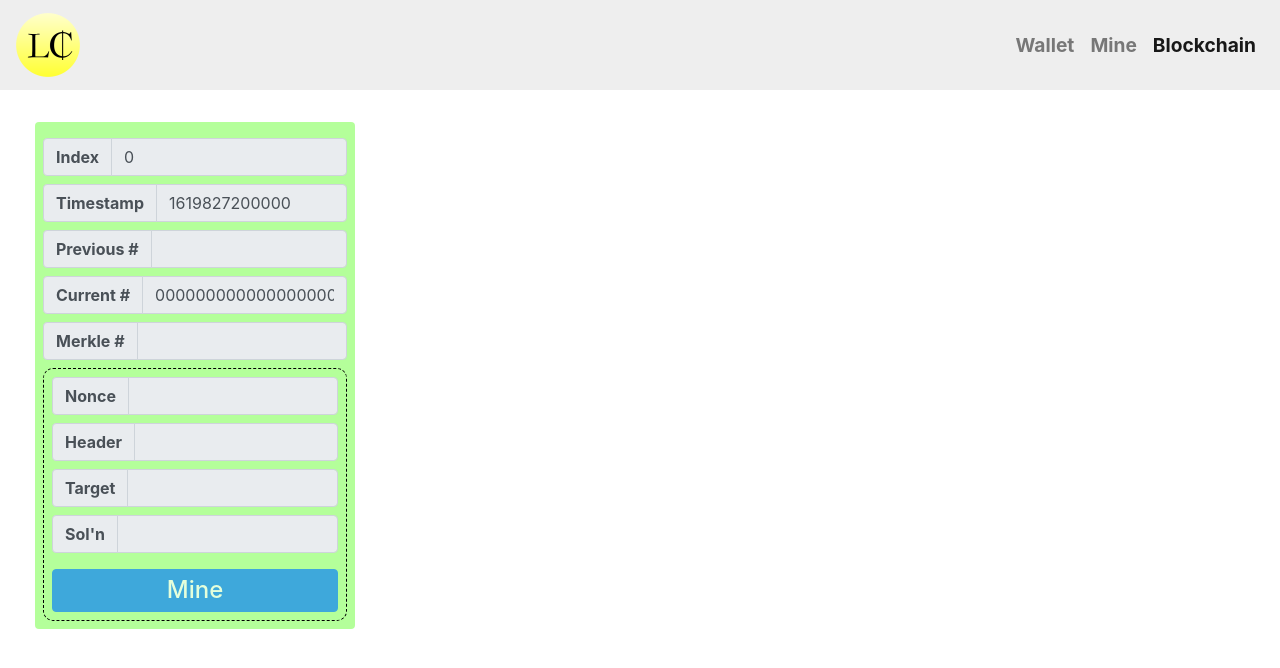
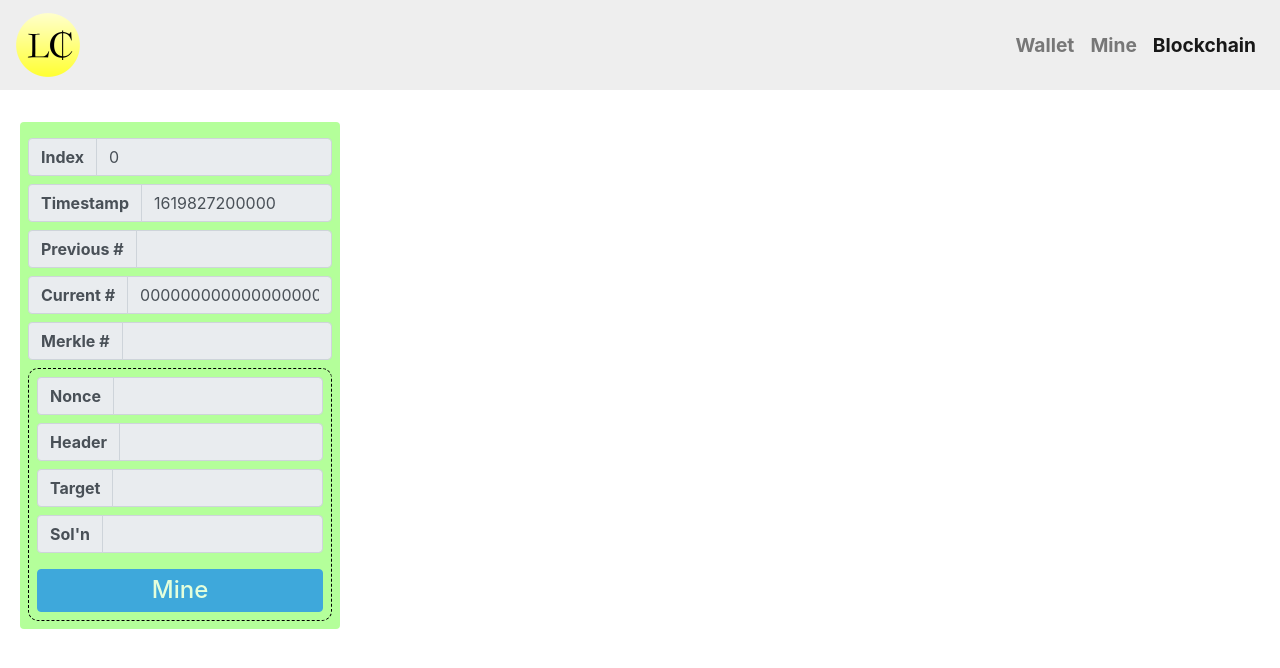
Before and after one commit to lbragile/LibraCoin, a React (Create React App) app: page /LibraCoin/blockchain in a window 1280 px wide. Shown: the top 668 px of the page. Built offline with nearby package versions, Linux system fonts and the light colour scheme.

Commit message:
fixed styling issue in transaction list in blockchain view. Need to disabled merkle root edits in block and only change when transaction items change (propagate the change also)

```diff
--- a/src/components/Block/Block.tsx
+++ b/src/components/Block/Block.tsx
@@ -53,7 +53,7 @@ export default function Block({ details }: { details: IBlock }): JSX.Element {
         currHash,
         transactions: state.chain[i].transactions,
         merkleRoot,
-        valid: skipFirstUpdate ? i === index : false,
+        valid: skipFirstUpdate ? i === index : false
       };
 
       prevHash = currHash; // next block's prevHash is this block's currHash
@@ -63,7 +63,7 @@ export default function Block({ details }: { details: IBlock }): JSX.Element {
   }
 
   return (
-    <div className="col">
+    <div className="flex-column">
       <div className={"block my-3 mx-1 p-2 rounded " + (isValid ? "valid-block" : "invalid-block")}>
         <Form>
           <InputGroup className="my-2">
--- a/src/components/Block/BlockTrans.tsx
+++ b/src/components/Block/BlockTrans.tsx
@@ -7,14 +7,12 @@ import { calculateMerkleTreeFormation } from "../../utils/merkleTree";
 import "./Block.css";
 
 type TChange = "from" | "to" | "message" | "amount";
-
-export default function BlockTrans({
-  block,
-  setMerkleRoot,
-}: {
+interface IBlockTrans {
   block: IBlock;
   setMerkleRoot: (arg: string) => void;
-}): JSX.Element {
+}
+
+export default function BlockTrans({ block, setMerkleRoot }: IBlockTrans): JSX.Element {
   const [trans, setTrans] = useState<ITransaction[]>(block.transactions);
 
   async function calculateNewMerkleRoot(
--- a/src/components/Transaction/SignUI.tsx
+++ b/src/components/Transaction/SignUI.tsx
@@ -11,9 +11,7 @@ export interface ISign {
 export default function SignUI({ validated, signed, handleSubmit }: ISign): JSX.Element {
   function checkAmount(e: React.ChangeEvent<HTMLInputElement>): void {
     const userBalance = JSON.parse(localStorage.getItem("user") as string)?.balance || 1000;
-    e.target.value = Math.min(Math.max(0.1, +e.target.value), userBalance)
-      .toFixed(2)
-      .toString();
+    e.target.value = Math.min(Math.max(0.1, +e.target.value), userBalance).toFixed(2).toString(); // prettier-ignore
   }
 
   return (
--- a/src/components/Transaction/Transaction.tsx
+++ b/src/components/Transaction/Transaction.tsx
@@ -19,7 +19,7 @@ export default function Transaction(): JSX.Element {
     from: JSON.parse(localStorage.getItem("user") as string)?.publicKey ?? "",
     amount: undefined,
     message: "",
-    signature: "",
+    signature: ""
   });
 
   const handleSubmit = async (e: React.FormEvent<HTMLFormElement>) => {
--- a/src/enums/AppDispatchActions.ts
+++ b/src/enums/AppDispatchActions.ts
@@ -4,5 +4,5 @@ export enum ACTIONS {
   UPDATE_SELECTED_TRANS,
   UPDATE_USERS,
   ADD_BLOCK,
-  UPDATE_BLOCK,
+  UPDATE_BLOCK
 }
```
Also changed, not shown: 1 other file (tests, documents, lock files or other folders).
